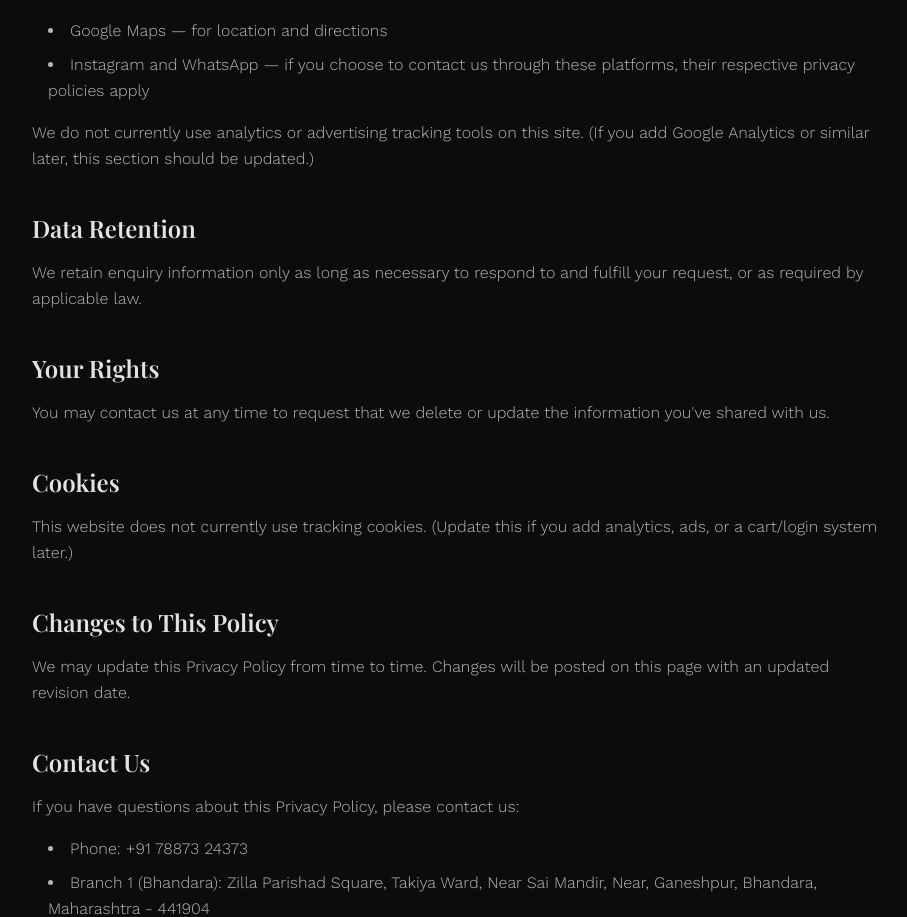
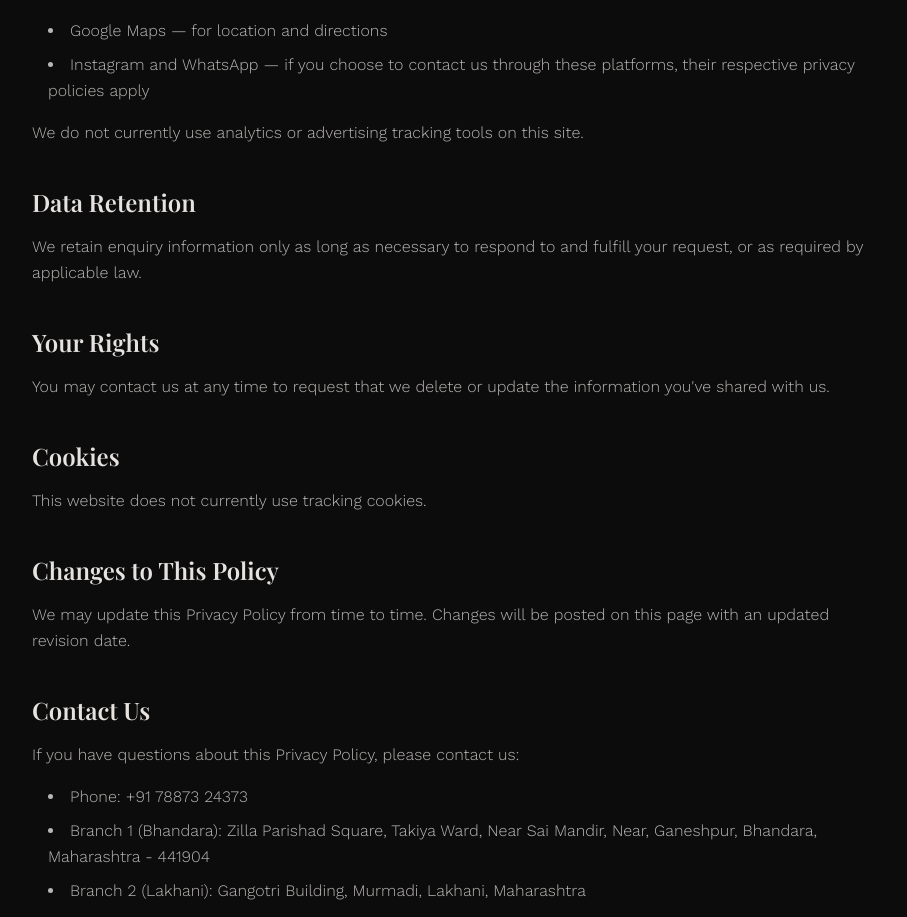
Before and after one commit to thecakesfloorchain-stack/cakesfloor, a React (Vite) app: page /privacy-policy in a window 1280 px wide. Shown: the part 1144-2061 px from the top of the page, without its empty margins (184-1091 px from the left). Built offline with nearby package versions, Linux system fonts and the light colour scheme; a web font is replaced by a local one.

Commit message:
Fix: remove leftover placeholder text from legal pages

```diff
--- a/src/pages/PrivacyPolicy.tsx
+++ b/src/pages/PrivacyPolicy.tsx
@@ -62,7 +62,7 @@ export const PrivacyPolicy: React.FC = () => {
             <li>Instagram and WhatsApp — if you choose to contact us through these platforms, their respective privacy policies apply</li>
           </ul>
           <p>
-            We do not currently use analytics or advertising tracking tools on this site. (If you add Google Analytics or similar later, this section should be updated.)
+            We do not currently use analytics or advertising tracking tools on this site.
           </p>
         </div>
 
@@ -83,7 +83,7 @@ export const PrivacyPolicy: React.FC = () => {
         <div className="space-y-4">
           <h2 className="font-display text-2xl font-semibold text-on-surface">Cookies</h2>
           <p>
-            This website does not currently use tracking cookies. (Update this if you add analytics, ads, or a cart/login system later.)
+            This website does not currently use tracking cookies.
           </p>
         </div>
 
```
